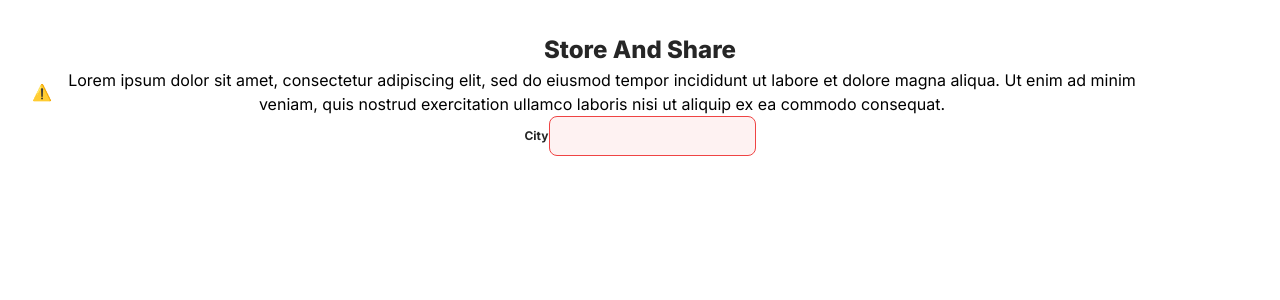
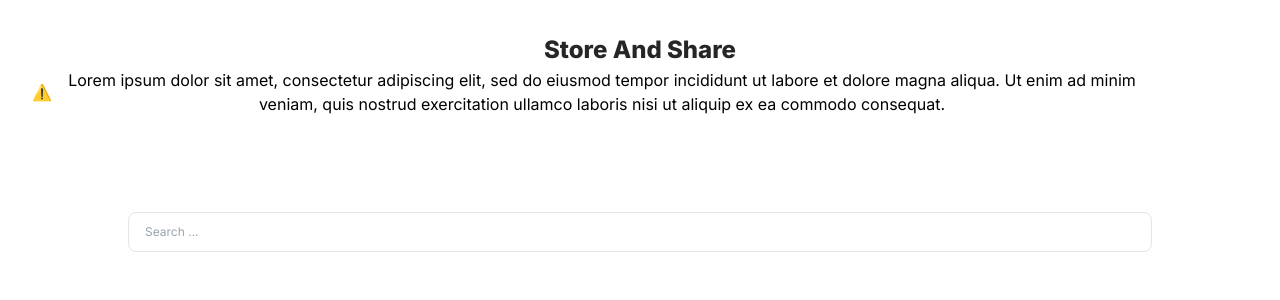
Before and after one commit to Store-And-Share/client, a Next.js app: page / in a window 1280 px wide. Shown: the top 300 px of the page. Built offline with nearby package versions, Linux system fonts and the light colour scheme; no server answers.

Commit message:
placeholder for search

```diff
--- a/app/page.tsx
+++ b/app/page.tsx
@@ -12,7 +12,7 @@ export default function Home() {
         </p>
       </div>
       {/* <Search placeholder='Search...'/> */}
-      <TempSearch/>
+      <TempSearch placeholder='Search ...'/>
     </main>
   );
 }
--- a/componenets/ui/TempSearch.tsx
+++ b/componenets/ui/TempSearch.tsx
@@ -1,17 +1,20 @@
 'use client'
 
-type Props = {}
+type Props = {
+    placeholder: string
+}
 
-function TempSearch({}: Props) {
+function TempSearch({ placeholder }: Props) {
   return (
-    <div>
-        <label className="input-label">City</label>
+    <div className="grid p-24">
+      {/* <label className="input-label">Search Your Item/Tool</label>     */}
       <input
-        required
+        // required
         type="text"
         // defaultValue=
         onChange={(e) => console.log(e.target.value)}
         className="input-field"
+        placeholder={placeholder}
       />
     </div>
   )
```
